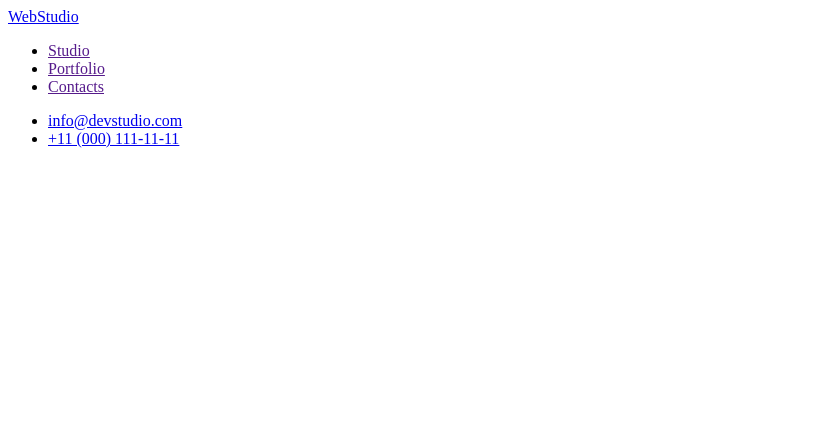
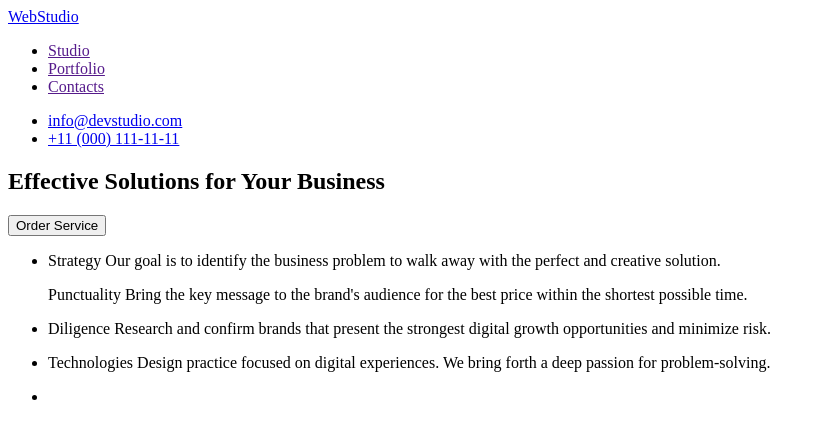
Before and after one commit to Dmitro-SixSanSor/Homework1, a plain HTML site: page index.html in a window 1280 px wide. Shown: the whole page, without its empty margins (0-825 px from the left). Drawn offline with Linux system fonts and the light colour scheme.

Commit message:
add narkup header

```diff
--- a/index.html
+++ b/index.html
@@ -25,3 +25,33 @@
     </header>
 </body>
 </html>
+<main>
+    <section>
+        <h1>
+            Effective Solutions
+            for Your Business
+        </h1>
+        <button type="button">Order Service</button>
+        <ul>
+            <li>
+                <p>Strategy
+                    Our goal is to identify the business
+                    problem to walk away with the perfect and creative solution. </p>
+            </li>
+            <p>Punctuality
+                Bring the key message to the brand's audience for the best price within the shortest possible time.</p>
+            <li>
+                <p>
+                    Diligence
+Research and confirm brands that present the strongest digital growth opportunities and minimize risk.</p>
+            </li>
+            <li>
+                <p>Technologies
+                    Design practice focused on digital experiences. We bring forth a deep passion for problem-solving.</p>
+            </li>
+            <li>
+
+            </li>
+        </ul>
+    </section>
+</main>
```
